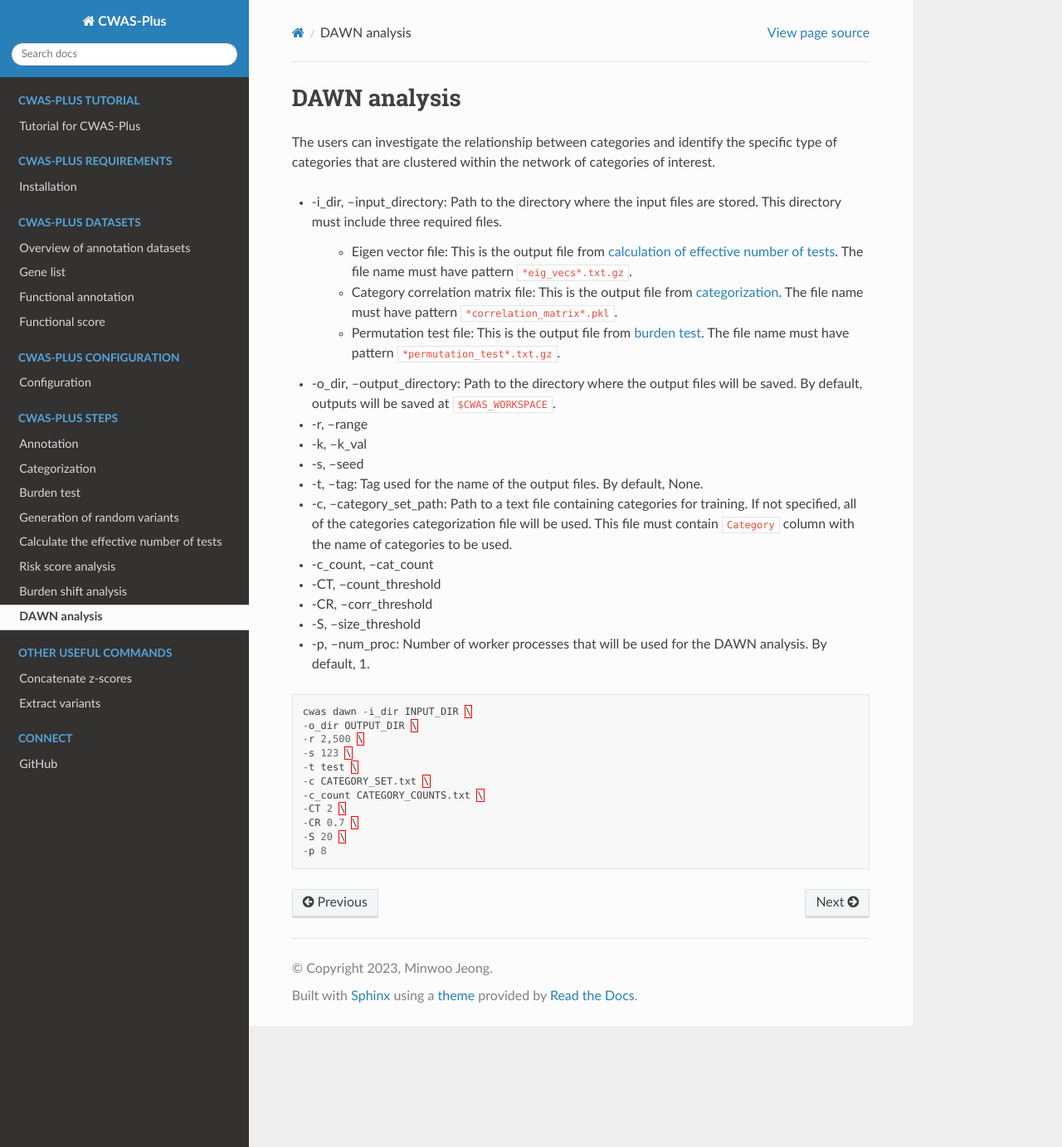
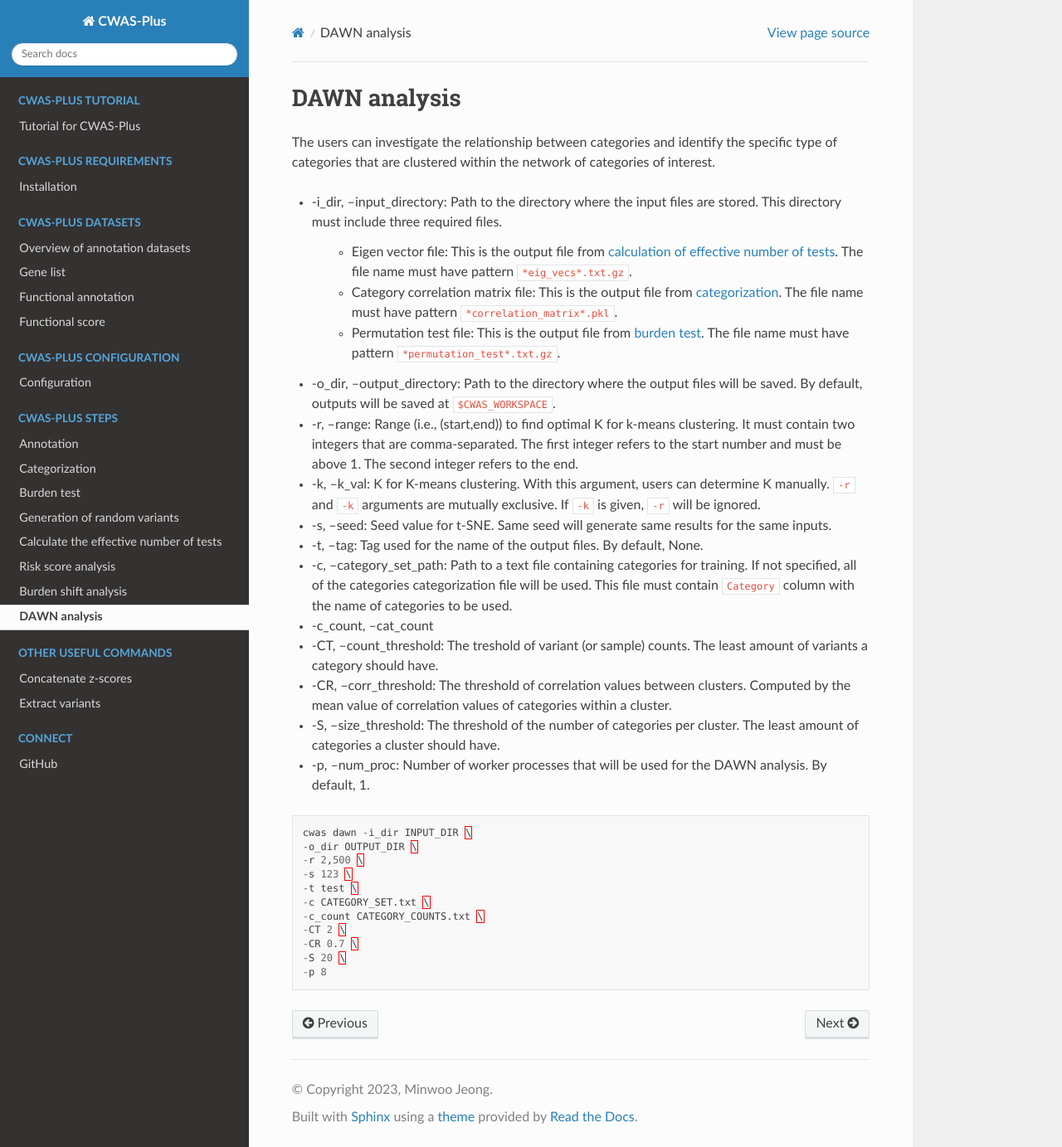
Before and after one commit to joonan-lab/cwas, a Sphinx documentation site: the page built from docs/steps/dawn.rst, in a window 1280 px wide and 1383 px high. Shown: the whole window at 83% size. Built offline with Sphinx 7.4.7 and the Read the Docs theme 2.0.0, drawn with Linux system fonts in a browser that asks for light colours.

Commit message:
Update documents
Update documents

```diff
--- a/docs/index.rst
+++ b/docs/index.rst
@@ -27,7 +27,7 @@ CWAS-Plus workflow
    :width: 90%
    :align: center
 
-   **A.** Overall workflow of CWAS-Plus. Variants extracted from whole genome sequencing data of samples (Sample WGS) and random variants are used as inputs. The color of the circles next to the box indicates which input each process uses (blue, Sample WGS; brown, Random variant sets). The three steps inside the black box refer to the final outputs obtained from CWAS-Plus. **B-I.** Graphic descriptions of each process in CWAS-Plus. Red (case) and blue (control) indicate the phenotype. **H.** The network inside the purple circle shows an example of a subset of a network in a magnified scale. The color indicates the direction of the burden in each category (red, case burden; blue, control burden). **I.** The color of the clusters indicates the scale of the z-score, which represents the significance and the relative risk of the cluster. Darker red refers to the higher case burden. And the size of the circle indicates the number of categories inside the cluster.
+   **A.** Overview of CWAS-Plus. Variants extracted from whole genome sequencing data of samples (Sample variant) are used as inputs. The three steps inside the black box refer to the final outputs obtained from CWAS-Plus. **B-I.** Graphic descriptions of each process in CWAS-Plus. Red (case) and blue (control) indicate the phenotype. **H.** The network inside the purple circle shows an example of a subset of a network in a magnified scale. The color indicates the direction of the burden in each category (red, case burden; blue, control burden). **I.** The color of the clusters indicates the scale of the z-score, which represents the significance and the relative risk of the cluster. Darker red refers to the higher case burden. And the size of the circle indicates the number of categories inside the cluster.
 
 
 .. toctree::
--- a/docs/steps/dawn.rst
+++ b/docs/steps/dawn.rst
@@ -14,15 +14,15 @@ The users can investigate the relationship between categories and identify the s
     - Permutation test file: This is the output file from :ref:`burden test <permtest>`. The file name must have pattern ``*permutation_test*.txt.gz``.
 
 - -o_dir, --output_directory: Path to the directory where the output files will be saved. By default, outputs will be saved at ``$CWAS_WORKSPACE``.
-- -r, --range
-- -k, --k_val
-- -s, --seed
+- -r, --range: Range (i.e., (start,end)) to find optimal K for k-means clustering. It must contain two integers that are comma-separated. The first integer refers to the start number and must be above 1. The second integer refers to the end.
+- -k, --k_val: K for K-means clustering. With this argument, users can determine K manually. ``-r`` and ``-k`` arguments are mutually exclusive. If ``-k`` is given, ``-r`` will be ignored.
+- -s, --seed: Seed value for t-SNE. Same seed will generate same results for the same inputs.
 - -t, --tag: Tag used for the name of the output files. By default, None.
 - -c, --category_set_path: Path to a text file containing categories for training. If not specified, all of the categories categorization file will be used. This file must contain ``Category`` column with the name of categories to be used.
 - -c_count, --cat_count
-- -CT, --count_threshold
-- -CR, --corr_threshold
-- -S, --size_threshold
+- -CT, --count_threshold: The treshold of variant (or sample) counts. The least amount of variants a category should have.
+- -CR, --corr_threshold: The threshold of correlation values between clusters. Computed by the mean value of correlation values of categories within a cluster.
+- -S, --size_threshold: The threshold of the number of categories per cluster. The least amount of categories a cluster should have.
 - -p, --num_proc: Number of worker processes that will be used for the DAWN analysis. By default, 1.
 
 
```
Also changed, not shown: 1 other file.
